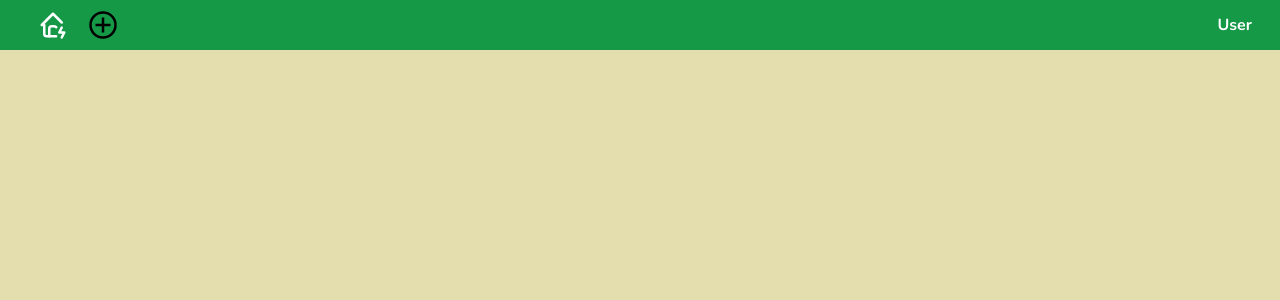
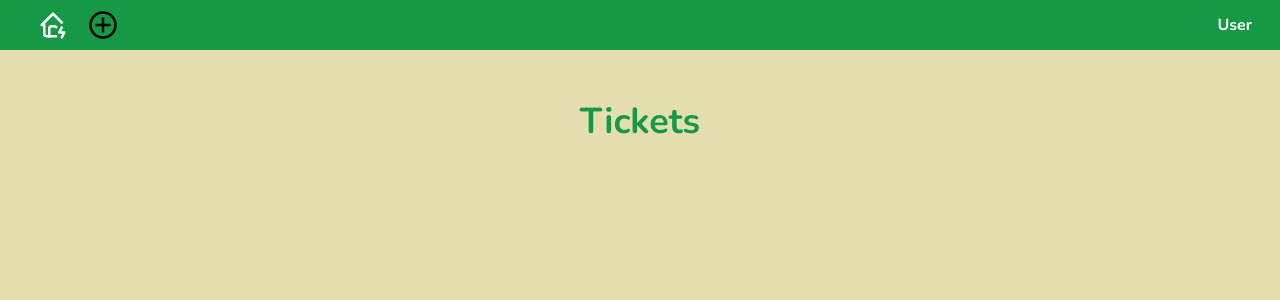
Before and after one commit to gorgees04/tech-tickets, a Next.js app: page / in a window 1280 px wide. Shown: the top 300 px of the page. Built offline with nearby package versions, Linux system fonts and the light colour scheme.

Commit message:
finish home page #1

```diff
--- a/app/page.tsx
+++ b/app/page.tsx
@@ -1,5 +1,20 @@
+import Crad from "./ui/home/card/Card";
+
 export default function Home() {
   return (
-    <main className="flex min-h-screen flex-col items-center justify-between p-24"></main>
+    <main className="flex min-h-screen flex-col p-10">
+      <div className="w-full text-center">
+        <h1 className="text-4xl font-bold m-3">Tickets</h1>
+      </div>
+      <div className="w-full flex flex-wrap items-center justify-center">
+        {/* {tickets.map((ticket: TicketCard) => {
+          return (
+            <div key={ticket.id}>
+              <Crad ticket={ticket} />
+            </div>
+          );
+        })} */}
+      </div>
+    </main>
   );
 }
--- a/app/ui/home/card/Card.tsx
+++ b/app/ui/home/card/Card.tsx
@@ -3,9 +3,9 @@ import Priority from "./Priority";
 import DeleteBtn from "./DeleteBtn";
 import ProgressBar from "./ProgressBar";
 import EditBtn from "./EditBtn";
-import { TicketCard } from "@/app/lib/definitions";
+// import { TicketCard } from "@/app/lib/definitions";
 
-const Crad = ({ ticket }: { ticket: TicketCard }) => {
+const Crad = () => {
   const getDate = (date: string) => {
     const newDate = new Date(date);
 
```
